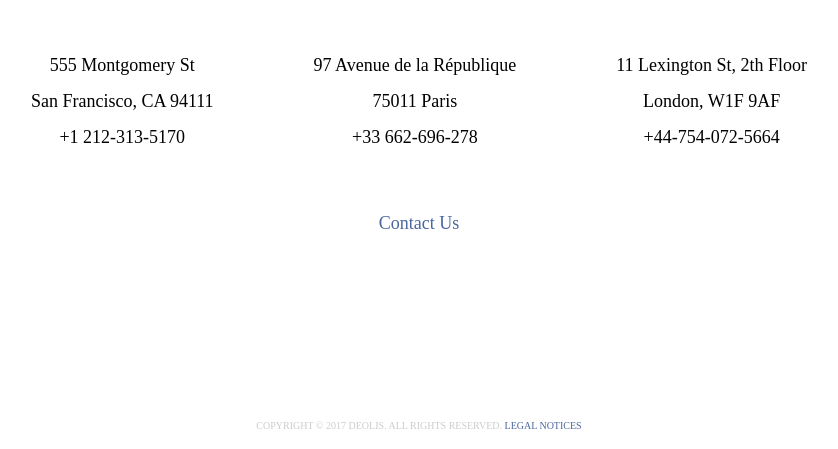
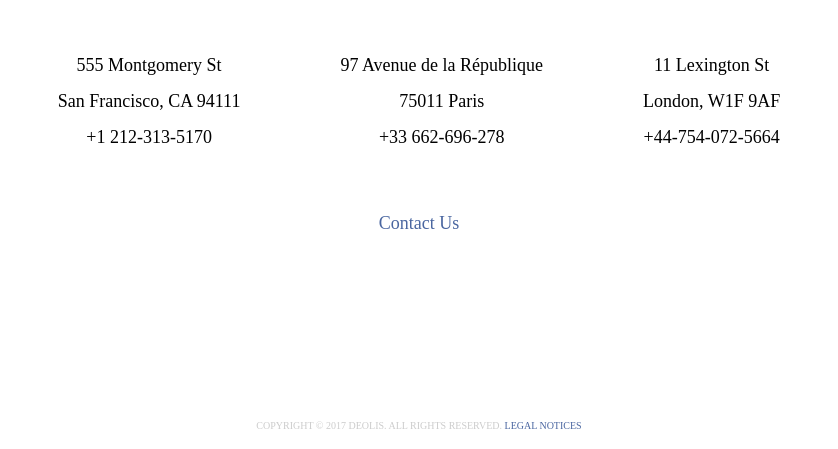
Before and after one commit to Makode/Deolis, a plain HTML site: page index.html in a window 1280 px wide. Shown: the part 359-808 px from the top of the page, without its empty margins (229-1067 px from the left). Drawn offline with Linux system fonts and the light colour scheme; a web font is replaced by a local one.

Commit message:
Update index.html

```diff
--- a/index.html
+++ b/index.html
@@ -37,7 +37,7 @@
 			<p>+33 662-696-278</p>
                     </div>
                     <div class="address">
-                        <p><a href="https://goo.gl/maps/fm88Gr9kuFF2" target="_blank">11 Lexington St, 2th Floor
+                        <p><a href="https://goo.gl/maps/fm88Gr9kuFF2" target="_blank">11 Lexington St
                         <br />London, W1F 9AF</a></p>
                         <p>+44-754-072-5664</p>
                     </div>
```
